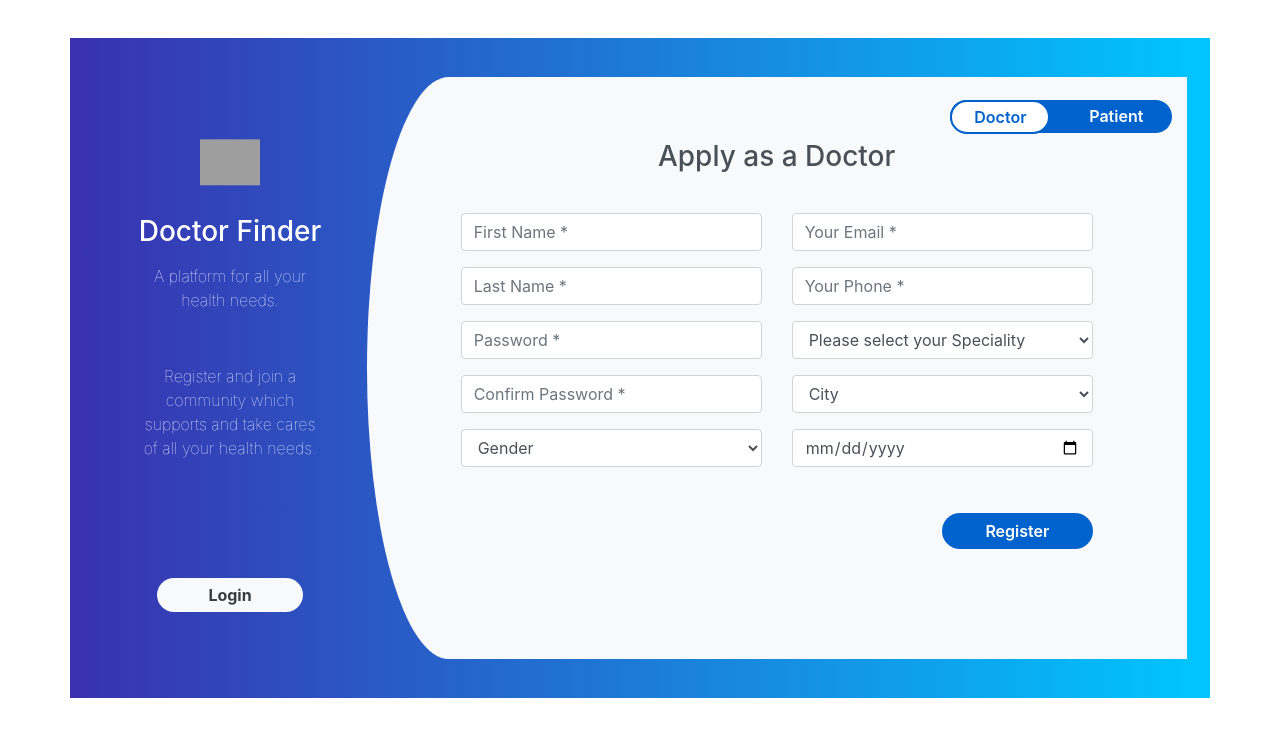
After one commit to jigarthakkar24/doctor_tracker, a Django app: page /enterprise/registration-form/ in a window 1280 px wide. The commit adds this page. Shown: the top 737 px of the page. Run offline with Django 3.2, Linux system fonts and the light colour scheme; some libraries are stand-ins or nearby versions; grey boxes are pictures that could not be loaded.

Commit message:
login form, registration

```diff
--- /dev/null
+++ b/doctor_finder/doc_enterprise/static/doc_enterprise/main.css
@@ -0,0 +1,95 @@
+.register{
+    background: -webkit-linear-gradient(left, #3931af, #00c6ff);
+    margin-top: 3%;
+    padding: 3%;
+}
+.register-left {
+    text-align: center;
+    color: #fff;
+    margin-top: 4%;
+}
+.register-left input {
+    border: none;
+    border-radius: 1.5rem;
+    padding: 2%;
+    width: 60%;
+    background: #f8f9fa;
+    font-weight: bold;
+    color: #383d41;
+    margin-top: 30%;
+    margin-bottom: 3%;
+    cursor: pointer;
+}
+.register-right {
+    background: #f8f9fa;
+    border-top-left-radius: 10% 50%;
+    border-bottom-left-radius: 10% 50%;
+}
+.register-left img {
+    margin-top: 15%;
+    margin-bottom: 5%;
+    width: 25%;
+    -webkit-animation: mover 2s infinite  alternate;
+    animation: mover 1s infinite  alternate;
+}
+@-webkit-keyframes mover {
+    0% { transform: translateY(0); }
+    100% { transform: translateY(-20px); }
+}
+@keyframes mover {
+    0% { transform: translateY(0); }
+    100% { transform: translateY(-20px); }
+}
+.register-left p {
+    font-weight: lighter;
+    padding: 12%;
+    margin-top: -9%;
+}
+.register .register-form {
+    padding: 10%;
+    margin-top: 10%;
+}
+.btnRegister {
+    float: right;
+    margin-top: 10%;
+    border: none;
+    border-radius: 1.5rem;
+    padding: 2%;
+    background: #0062cc;
+    color: #fff;
+    font-weight: 600;
+    width: 50%;
+    cursor: pointer;
+}
+.register .nav-tabs {
+    margin-top: 3%;
+    border: none;
+    background: #0062cc;
+    border-radius: 1.5rem;
+    width: 28%;
+    float: right;
+}
+.register .nav-tabs .nav-link {
+    padding: 2%;
+    height: 34px;
+    font-weight: 600;
+    color: #fff;
+    border-top-right-radius: 1.5rem;
+    border-bottom-right-radius: 1.5rem;
+}
+.register .nav-tabs .nav-link:hover {
+    border: none;
+}
+.register .nav-tabs .nav-link.active {
+    width: 100px;
+    color: #0062cc;
+    border: 2px solid #0062cc;
+    border-top-left-radius: 1.5rem;
+    border-bottom-left-radius: 1.5rem;
+}
+.register-heading {
+    text-align: center;
+    margin-top: 8%;
+    margin-bottom: -15%;
+    color: #495057;
+}
--- a/doctor_finder/doc_enterprise/templates/doc_enterprise/doctor-info.html
+++ b/doctor_finder/doc_enterprise/templates/doc_enterprise/doctor-info.html
@@ -12,6 +12,6 @@
     firstname : {{doctor.first_name}}
     lastname : {{doctor.last_name}}
     mobile : {{doctor.mobile}}
-    profile : <img src='{{doctor.profile_pic.url}}'>
+    profile : <img src='{{doctor.profile_pic.url}}' width="100px" height='100px'>
 </body>
 </html>
--- a/doctor_finder/doc_enterprise/templates/doc_enterprise/doctor-registration2.html
+++ b/doctor_finder/doc_enterprise/templates/doc_enterprise/doctor-registration2.html
@@ -11,7 +11,7 @@
 <body>
     <form method='POST' action="{% url 'doctor-data' %}" enctype="multipart/form-data">
         {% csrf_token %}
-        {{ form.as_p}}
+        {{ form.as_table}}
         <input type='submit' value='register'>
     </form>
 
--- /dev/null
+++ b/doctor_finder/doc_enterprise/templates/doc_enterprise/registration-form.html
@@ -0,0 +1,162 @@
+{% load static %}
+<script src="https://code.jquery.com/jquery-3.3.1.min.js" integrity="sha256-FgpCb/KJQlLNfOu91ta32o/NMZxltwRo8QtmkMRdAu8="
+    crossorigin="anonymous"></script>
+<link href="https://stackpath.bootstrapcdn.com/bootstrap/4.2.1/css/bootstrap.min.css" rel="stylesheet" id="bootstrap-css">
+<script src="https://stackpath.bootstrapcdn.com/bootstrap/4.2.1/js/bootstrap.min.js"></script>
+
+<link href="{% static '/doc_enterprise/main.css' %}" rel="stylesheet">
+<!------ Include the above in your HEAD tag ---------->
+
+<div class="container register">
+    <div class="row">
+        <div class="col-md-3 register-left">
+            <img src="https://image.ibb.co/n7oTvU/logo_white.png" alt="" />
+            <h3>Doctor Finder</h3>
+            <p>A platform for all your health needs.</p>
+            <p>Register and join a community which supports and take cares of all your health needs.</p>
+            <form method="GET" action="{% url 'login' %}"><input type="submit" name="" value="Login" /></form> <br />
+        </div>
+        <div class="col-md-9 register-right">
+            <ul class="nav nav-tabs nav-justified" id="myTab" role="tablist">
+                <li class="nav-item">
+                    <a class="nav-link active" id="home-tab" data-toggle="tab" href="#home" role="tab" aria-controls="home"
+                        aria-selected="true">Doctor</a>
+                </li>
+                <li class="nav-item">
+                    <a class="nav-link" id="profile-tab" data-toggle="tab" href="#profile" role="tab" aria-controls="profile"
+                        aria-selected="false">Patient</a>
+                </li>
+            </ul>
+            <div class="tab-content" id="myTabContent">
+                <form class="tab-pane fade show active" id="home" role="tabpanel" method="POST" action="{% url 'register-doctor-data' %}"
+                    aria-labelledby="home-tab">
+                    {% csrf_token %}
+                    <h3 class="register-heading">Apply as a Doctor</h3>
+                    <div class="row register-form">
+                        <div class="col-md-6">
+                            <div class="form-group">
+                                <input type="text" class="form-control" name="firstname" placeholder="First Name *"
+                                    value="" />
+                            </div>
+                            <div class="form-group">
+                                <input type="text" class="form-control" name="lastname" placeholder="Last Name *" value="" />
+                            </div>
+                            <div class="form-group">
+                                <input type="password" class="form-control" name="password" placeholder="Password *"
+                                    value="" />
+                            </div>
+                            <div class="form-group">
+                                <input type="password" class="form-control" name="confirm" placeholder="Confirm Password *"
+                                    value="" />
+                            </div>
+                            <div class="form-group">
+                                <select class="form-control" name="gender">
+                                    <option class="hidden" selected disabled>Gender</option>
+                                    <option>Male</option>
+                                    <option>Female</option>
+                                    <option>other</option>
+                                </select>
+                            </div>
+
+                        </div>
+                        <div class="col-md-6">
+                            <div class="form-group">
+                                <input type="email" name="email" class="form-control" placeholder="Your Email *" value="" />
+                            </div>
+                            <div class="form-group">
+                                <input type="text" minlength="10" maxlength="10" name="phone" class="form-control"
+                                    placeholder="Your Phone *" value="" />
+                            </div>
+                            <div class="form-group">
+                                <select class="form-control" name="speciality">
+                                    <option class="hidden" selected disabled>Please select your Speciality</option>
+                                    <option>Cardiologist</option>
+                                    <option>Surgeon</option>
+                                    <option>Radiologist</option>
+                                </select>
+                            </div>
+                            <div class="form-group">
+                                <select class="form-control" name="city">
+                                    <option class="hidden" selected disabled>City</option>
+                                    <option>Ahmedabad</option>
+                                    <option>Surat</option>
+                                    <option>Rajkot</option>
+                                    <option>Vadodara</option>
+                                    <option>Mumbai</option>
+                                    <option>Pune</option>
+                                </select>
+                            </div>
+                            <div class="form-group">
+                                <input type="date" class="form-control" name="birthdate" placeholder="Date of Birth"
+                                    value="" />
+                            </div>
+                            <input type="submit" class="btnRegister" value="Register" />
+                </form>
+            </div>
+        </div>
+        <form class="tab-pane fade show" id="profile" role="tabpanel" aria-labelledby="profile-tab">
+            <h3 class="register-heading">Register as a Patient</h3>
+            <div class="row register-form">
+                <div class="col-md-6">
+                    <div class="form-group">
+                        <input type="text" class="form-control" name="firstname" placeholder="First Name *" value="" />
+                    </div>
+                    <div class="form-group">
+                        <input type="text" class="form-control" name="lastname" placeholder="Last Name *" value="" />
+                    </div>
+                    <div class="form-group">
+                        <input type="email" class="form-control" name="email" placeholder="Email *" value="" />
+                    </div>
+                    <div class="form-group">
+                        <input type="text" maxlength="10" minlength="10" name="phone" class="form-control" placeholder="Phone *"
+                            value="" />
+                    </div>
+
+
+                </div>
+                <div class="col-md-6">
+                    <div class="form-group">
+                        <input type="password" class="form-control" name="password" placeholder="Password *" value="" />
+                    </div>
+                    <div class="form-group">
+                        <input type="password" class="form-control" name="confirm" placeholder="Confirm Password *"
+                            value="" />
+                    </div>
+                    <div class="form-group">
+                        <select class="form-control" name="city">
+                            <option class="hidden" selected disabled>City</option>
+                            <option>Ahmedabad</option>
+                            <option>Surat</option>
+                            <option>Rajkot</option>
+                            <option>Vadodara</option>
+                            <option>Mumbai</option>
+                            <option>Pune</option>
+                        </select>
+                    </div>
+                    <div class="form-group">
+                        <select class="form-control" name="gender">
+                            <option class="hidden" selected disabled>Gender</option>
+                            <option>Male</option>
+                            <option>Female</option>
+                            <option>other</option>
+                        </select>
+                    </div>
+                    <input type="submit" class="btnRegister" value="Register" />
+                </div>
+            </div>
+        </form>
+    </div>
+</div>
+</div>
+<script>
+    (function validateForm() {
+        var isValid = true;
+        $('#home').each(function () {
+            debugger;
+            if ($(this).val() === '')
+                isValid = false;
+        });
+        return isValid;
+    }())
+</script>
+</div>
--- a/doctor_finder/doc_enterprise/urls.py
+++ b/doctor_finder/doc_enterprise/urls.py
@@ -22,7 +22,10 @@ urlpatterns = [
     path('doctor-registration/',views.doctor_register,name='doctor-register'),
     path('doctor-profile/',views.doctor_profile,name='doctor_profile'),
     path('doctor-register/',views.doctorFormRegister,name='doctor-form-register'),
-    path('doctor-register-data/',views.doctor_form_register,name='doctor-data')
+    path('doctor-register-data/',views.doctor_form_register,name='doctor-data'),
+    path('registration-form/',views.registration,name='registration'),
+    path('registration-form-2/',views.registrationDoctor,name='register-doctor-data'),
+    path('login/',views.login,name='login')
 
 
 ]
--- a/doctor_finder/doc_enterprise/views.py
+++ b/doctor_finder/doc_enterprise/views.py
@@ -31,15 +31,27 @@ def doctorFormRegister(request):
 def doctor_form_register(request):
     if request.method == 'POST':
 
-        form = DoctorRegister(request.POST)
+        form = DoctorRegister(request.POST,request.FILES)
 
         if form.is_valid():
-            first_name = form.cleaned_data['first_name']
-            last_name = form.cleaned_data['last_name']
-            mobile = form.cleaned_data['mobile']
-            profile_pic = form.cleaned_data['profile_pic']
-            doc_data = doctor.objects.create(first_name= first_name,last_name=last_name,mobile=mobile,profile_pic=profile_pic)
-            return render(request,'doc_enterprise/doctor-info.html',{'doctor':doc_data})
+            post = form.save(commit=False)
+            post.first_name = form.cleaned_data['first_name']
+            post.last_name = form.cleaned_data['last_name']
+            post.mobile = form.cleaned_data['mobile']
+            post.profile_pic = form.cleaned_data['profile_pic']
+            # doc_data = doctor.objects.create(first_name= first_name,last_name=last_name,mobile=mobile,profile_pic=profile_pic)
+            post.save()
+            return render(request,'doc_enterprise/doctor-info.html',{'doctor':post})
     else:
         form = DoctorRegister(request.POST)
         return render(request,'doc_enterprise/doctor-info.html',{'form':form})
+
+def registration(request):
+    return render(request,'doc_enterprise/registration-form.html')
+
+def registrationDoctor(request):
+    print(request.POST)
+    return render(request,'doc_enterprise/registration-form.html')
+
+def login(request):
+    return render(request,'doc_enterprise/login.html')
```
Also changed, not shown: doctor_finder/doc_enterprise/forms.py (+17 -6 lines), doctor_finder/doc_enterprise/static/doc_enterprise/login.css (added, +10 -0 lines), doctor_finder/doc_enterprise/templates/doc_enterprise/login.html (added, +51 -0 lines), 1 other file.
